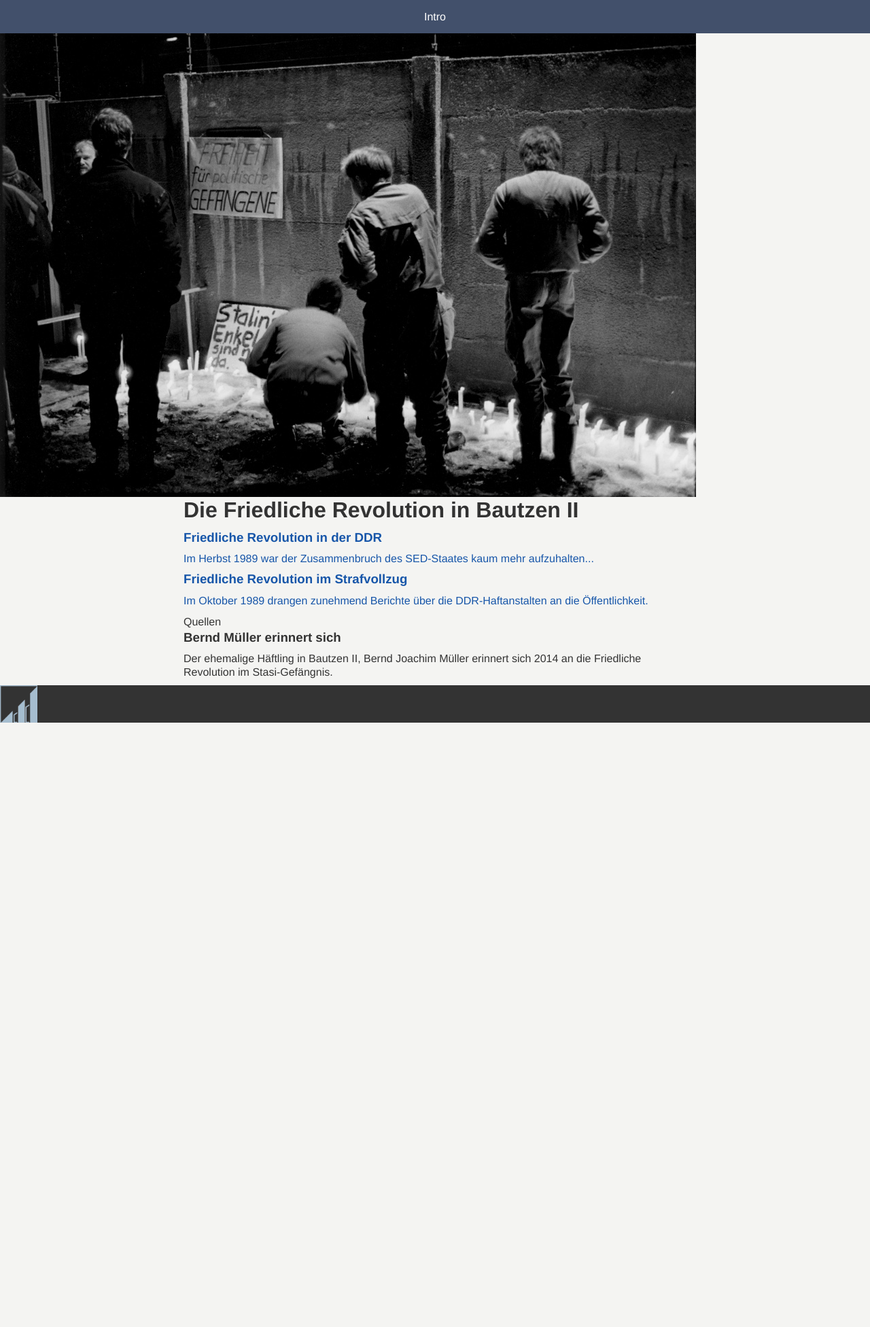
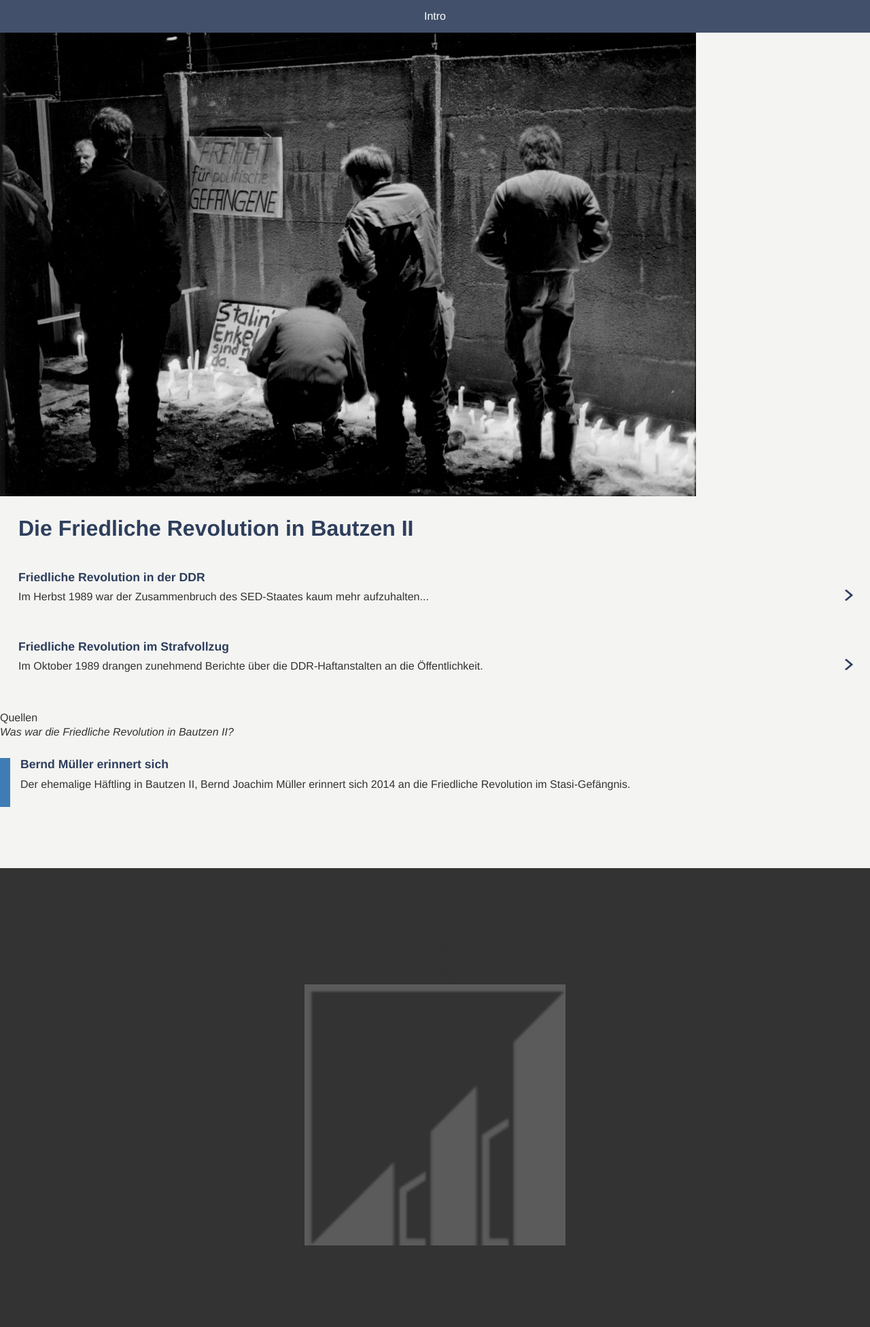
Before and after one commit to nandorocker/bautzen-tour, a Jekyll site: the page built from index.html, in a window 1280 px wide. Shown: the whole page at 68% size. Built offline with Jekyll 4.4.1, drawn with Linux system fonts in a browser that asks for light colours; nearby versions of some CDN libraries; before the commit the page ends 1063 px from its top, so only the background shows below that.

Commit message:
Created cell styles
to-do:
- add <hr>
- fix problem of “sources” not being indented
- Font sizes

```diff
--- a/_includes/footer.html
+++ b/_includes/footer.html
@@ -1,6 +1,12 @@
 <!-- Footer HTML -->
 <footer>
-	<a href=""><img src="assets/footer-logo-icon.svg"></a>
+	<ul>
+		<li>text</li>
+		<li>video</li>
+		<li>audio</li>
+		<li>image</li>
+	</ul>
+	<a href=""><img src="assets/footer-logo-icon@2x.png" class="logo"></a>
 </footer>
 
 <!-- Begin scripts -->
--- a/_layouts/default.html
+++ b/_layouts/default.html
@@ -12,24 +12,29 @@
         <!-- Add your site or application content here -->
         {% include header.html %}
 
-        <img src="assets/{{ page.image }}.jpg">
-        <div class="wrapper">
-            <h1>{{ page.title }}</h1>
-            <item class="media-item intro">
+        <img src="assets/station-{{ page.station }}/{{ page.image }}.jpg">
+        <div class="introduction">
+            <h1 class="cell">{{ page.title }}</h1>
+            <article class="cell intro">
                 <a href="">
                 <h3>Friedliche Revolution in der DDR</h3>
                 <p>Im Herbst 1989 war der Zusammenbruch des SED-Staates kaum mehr aufzuhalten...</p></a>
-            </item>
-            <item class="media-item intro">
+            </article>
+            <article class="cell intro">
                 <a href="">
                 <h3>Friedliche Revolution im Strafvollzug</h3>
                 <p>Im Oktober 1989 drangen zunehmend Berichte &uuml;ber die DDR-Haftanstalten an die Öffentlichkeit.</p></a>
-            </item>
+            </article>
+        </div>
+        <div class="quellen">
             <caption>Quellen</caption>
-            <item class="media-item text">
+            <article class="frage">
+                <p>Was war die Friedliche Revolution in Bautzen II?</p>
+            </article>
+            <article class="cell text">
                 <h3>Bernd M&uuml;ller erinnert sich</h3>
                 <p>Der ehemalige H&auml;ftling in Bautzen II, Bernd Joachim M&uuml;ller erinnert sich 2014 an die Friedliche Revolution im Stasi-Gef&auml;ngnis.</p>
-            </item>
+            </article>
         </div>
 
         {% include footer.html %}
--- a/_sass/_base.scss
+++ b/_sass/_base.scss
@@ -33,7 +33,7 @@ p, blockquote, pre,
 ul, ol, dl, figure,
 %vertical-rhythm {
     margin-bottom: $spacing-unit / 3;
-    line-height: 1.2em;
+    line-height: 1.1em;
 }
 
 /**
@@ -80,6 +80,12 @@ li {
  */
 h1, h2, h3, h4, h5, h6 {
     font-weight: 600;
+    color: $header-color;
+}
+
+
+h3 {
+    font-size: $base-font-size*1.1;
 }
 
 
@@ -207,4 +213,11 @@ pre {
 */
 footer {
     background-color: $footer-color;
+    padding-top: $spacing-unit*3;
+    padding-bottom: $spacing-unit*4;
+    margin-top: $spacing-unit*3;
+    text-align: center;
+    .logo {
+        width: 30%;
+    }
 }
--- a/_sass/_layout.scss
+++ b/_sass/_layout.scss
@@ -1,3 +1,7 @@
+.introduction {
+	margin-top: $spacing-unit*0.8;
+}
+
 .main-nav {
 	background-color: $nav-color;
 	text-align: center;
@@ -19,3 +23,31 @@
 		}
 	}
 }
+
+.cell {
+	margin-top: $spacing-unit;
+	margin-bottom: $spacing-unit;
+	padding-bottom: $spacing-unit*0.5;
+	padding-left: $spacing-unit*0.9;
+	padding-right: $spacing-unit*0.9;
+
+	a {
+		color: $text-color;
+	}
+
+	&.intro {
+		background: url("../assets/caret-forward@2x.png") no-repeat 98% 50%;
+		background-size: 12px;
+	}
+
+	&.text {
+		border-left: $spacing-unit/2 solid $media-text;
+		padding-left: $spacing-unit/2;
+	}
+}
+
+
+
+.frage {
+	font-style: italic;
+}
--- a/index.html
+++ b/index.html
@@ -2,5 +2,6 @@
 layout: default
 title: Die Friedliche Revolution in Bautzen II
 image: 0_Einf&uuml;hrung_FotoDemo_4.12.89
+station: 0
 ---
 <div class="">
```
Also changed, not shown: assets/station-0/0_Einführung_FotoDemo_4.12.89.jpg (renamed from assets/0_Einführung_FotoDemo_4.12.89.jpg).
